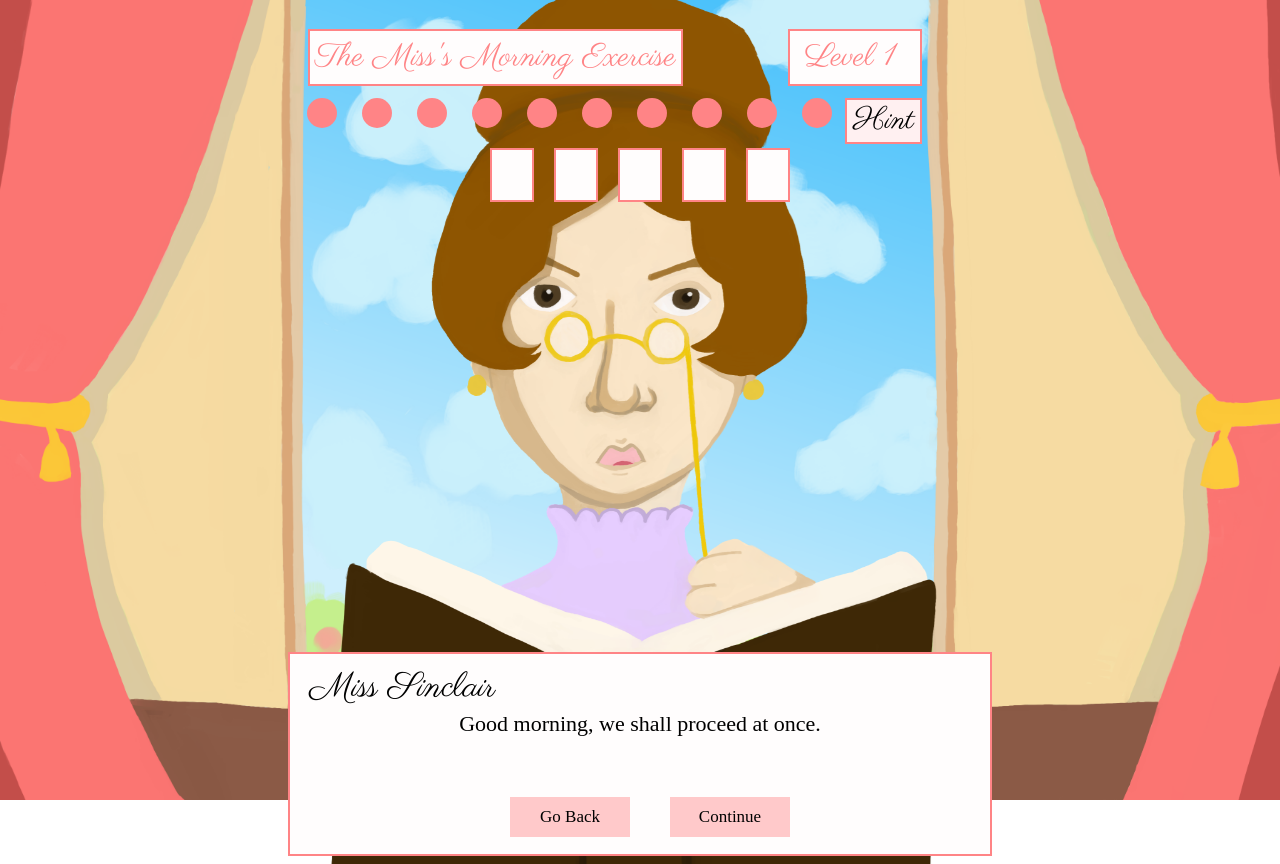
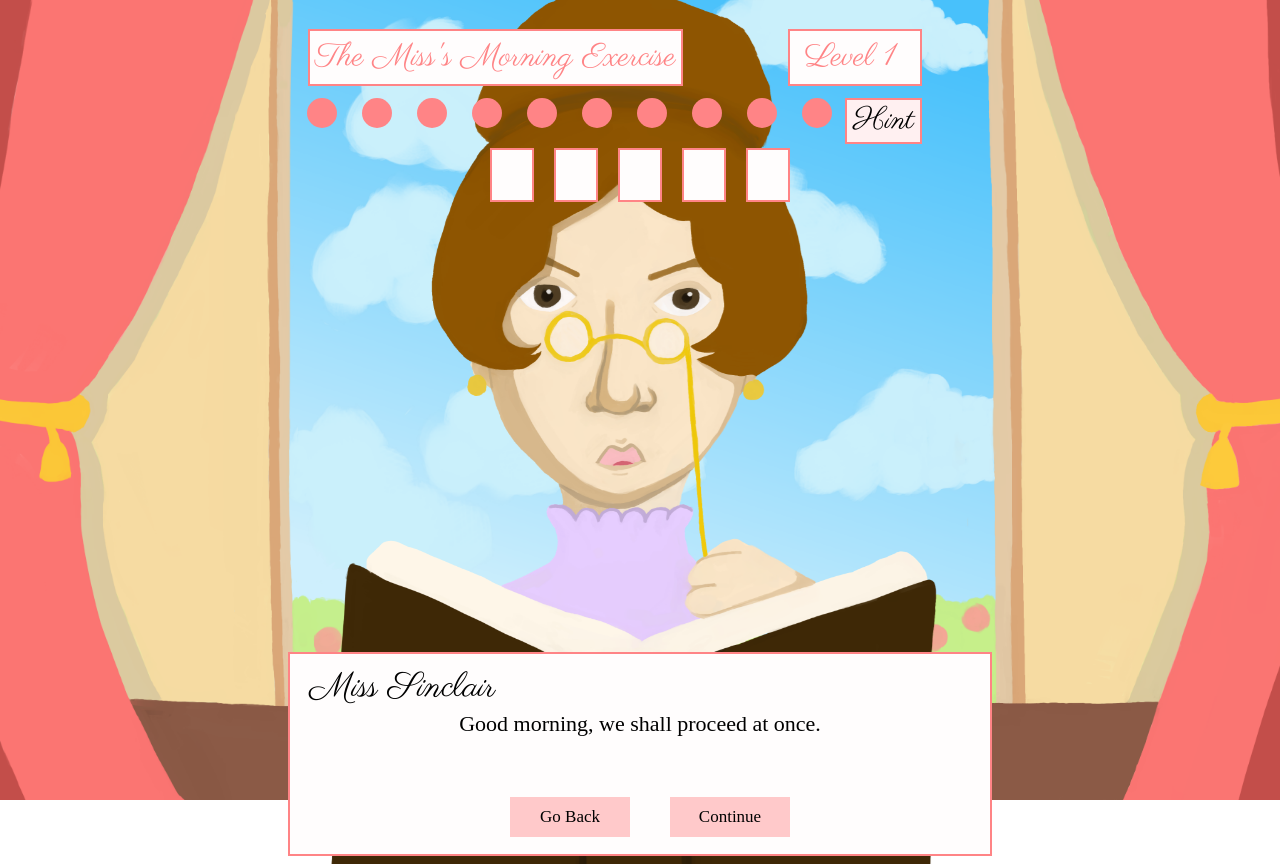
Before and after one commit to BraveSword123/The-Miss-s-Morning-Exercise, a React (Vite) app: page / in a window 1280 px wide. Built offline with nearby package versions, Linux system fonts and the light colour scheme.

Commit message:
Update background image in CSS; replace old image with new one

```diff
--- a/src/App.css
+++ b/src/App.css
@@ -109,7 +109,7 @@ body{
   }
 
   #backgroundImage{
-  background-image: url('./assets/Images/Game Background 2.png');
+  background-image: url('./assets/Images/Game Background 6.png');
   background-size: cover;
   background-position: center;
   background-position-y: center;
```
Also changed, not shown: src/assets/Images/Game Background 2.png (deleted), src/assets/Images/Game Background 6.png (added).
